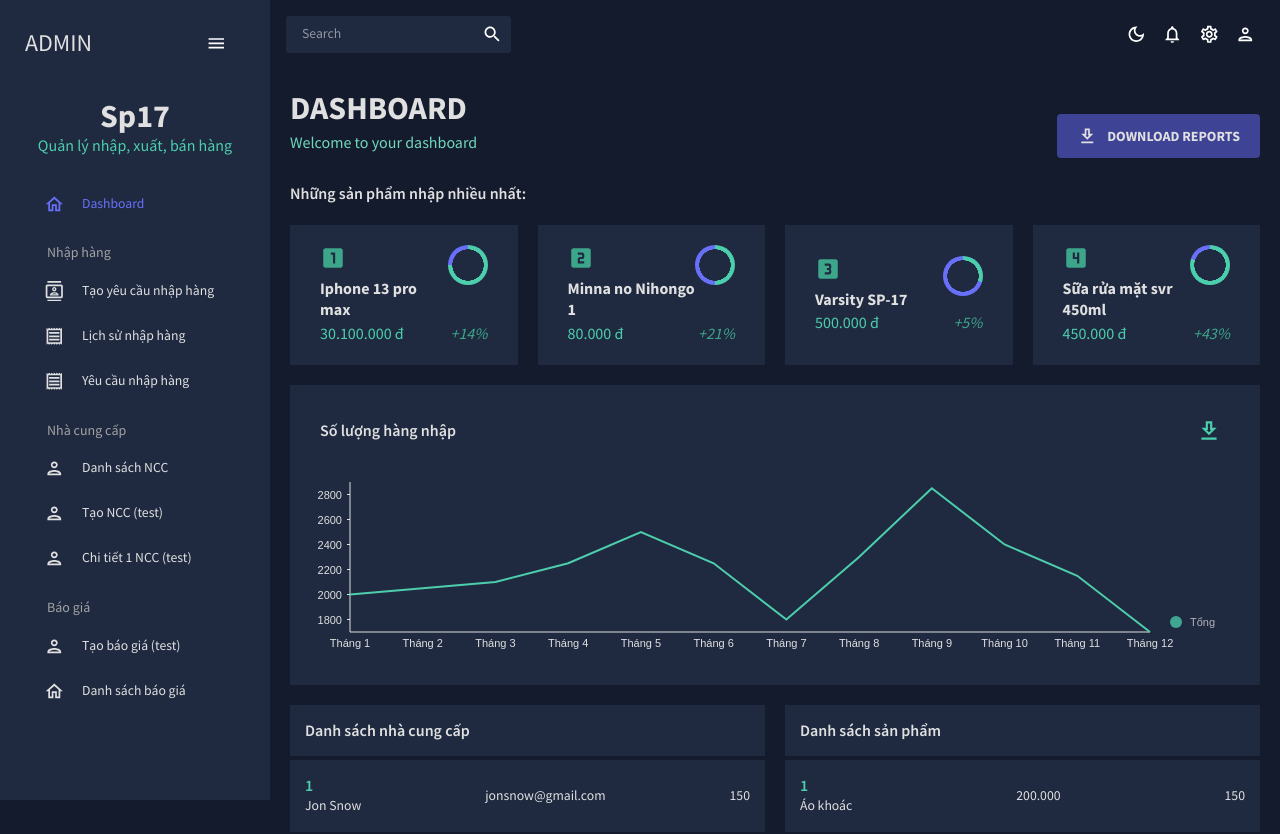
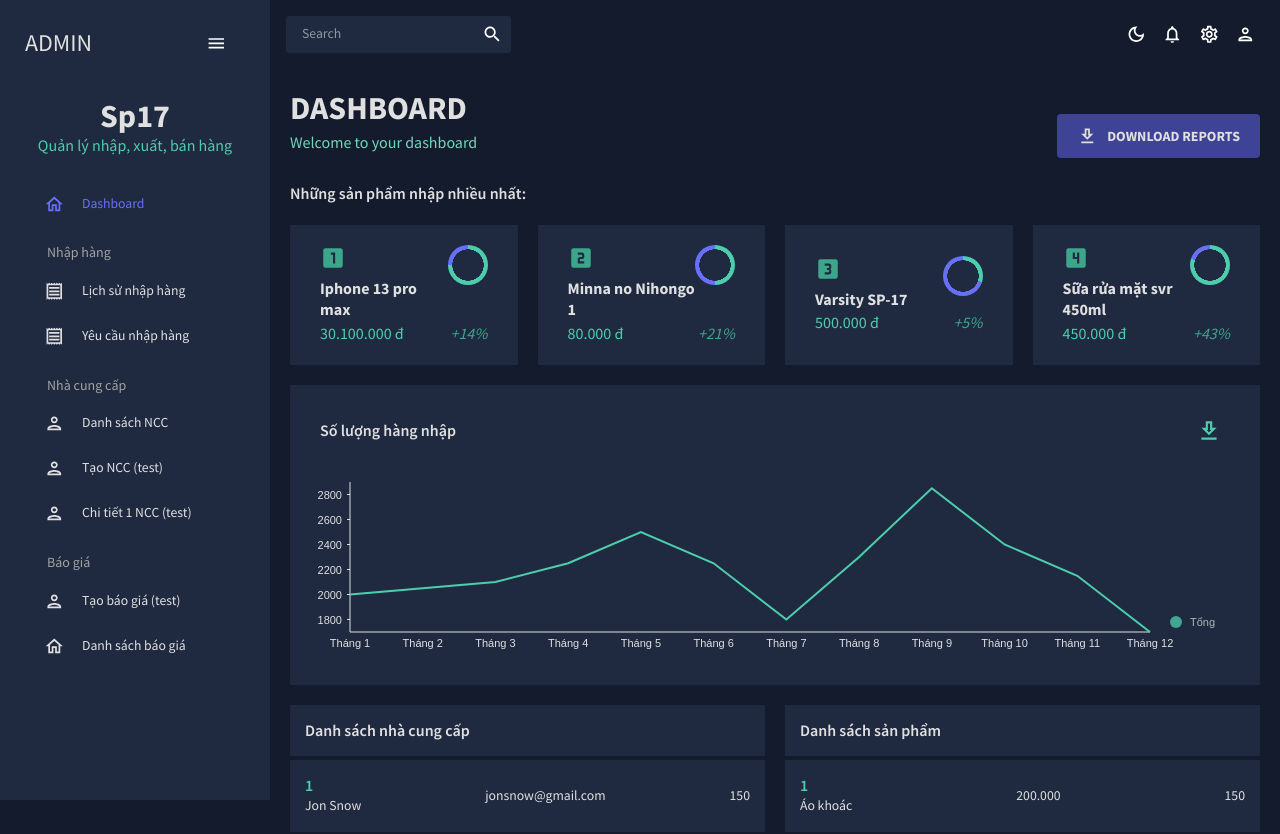
Before and after one commit to monleak/sp-fe, a React (Create React App) app: page / in a window 1280 px wide. Shown: the top 834 px of the page. Built offline with nearby package versions, Linux system fonts and the light colour scheme.

Commit message:
edit sidebar

```diff
--- a/src/scenes/RequestImportProduct/requestImportList.tsx
+++ b/src/scenes/RequestImportProduct/requestImportList.tsx
@@ -16,6 +16,7 @@ import SecurityOutlinedIcon from "@mui/icons-material/SecurityOutlined";
 import MoreOutlinedIcon from '@mui/icons-material/MoreOutlined';
 import DeleteForeverIcon from '@mui/icons-material/DeleteForever';
 import Table from '@mui/material/Table';
+import Tooltip from '@mui/material/Tooltip';
 import TableBody from '@mui/material/TableBody';
 import TableCell from '@mui/material/TableCell';
 import TableContainer from '@mui/material/TableContainer';
@@ -176,9 +177,13 @@ const RequestImportList = () => {
                 {importRequest.status == "REJECT" ?
                   <Chip color="error" variant="outlined" label="Rejected" /> : ""
                 }
+                {importRequest.status == "NULL" ?
+                  <Chip color="error" variant="outlined" label="Null" /> : ""
+                }
               </StyledTableCell>
               <StyledTableCell align="center">{importRequest.createdAt}</StyledTableCell>
               <StyledTableCell align="center">
+              <Tooltip title="Edit">
                 <Button
                 variant="text"
                 startIcon={<MoreOutlinedIcon style={{ color: "white" }} />}
@@ -189,6 +194,8 @@ const RequestImportList = () => {
                   );
                 }}
                 ></Button>
+                </Tooltip>
+                <Tooltip title="Delete">
                   <Button
                   variant="text"
                   startIcon={<DeleteForeverIcon style={{ color: "white" }} />}
@@ -198,6 +205,8 @@ const RequestImportList = () => {
                     }
                   }}
                   ></Button>
+                </Tooltip>
+                <Tooltip title="Báo giá">
                   <Button
                   variant="text"
                   startIcon={<LocalAtmIcon style={{ color: "white" }} />}
@@ -207,6 +216,8 @@ const RequestImportList = () => {
                     );
                   }}
                   ></Button>
+                </Tooltip>
+
               </StyledTableCell>
             </StyledTableRow>
           ))}
--- a/src/scenes/global/Sidebar.tsx
+++ b/src/scenes/global/Sidebar.tsx
@@ -39,12 +39,6 @@ type SidebarItemListProps =
 const sidebarSessions: SidebarItemListProps = [
   { type: "item", to: "/", title: "Dashboard", icon: <HomeOutlinedIcon /> },
   { type: "text", title: "Nhập hàng" },
-  {
-    type: "item",
-    to: "/imports/create",
-    title: "Tạo yêu cầu nhập hàng",
-    icon: <ContactsOutlinedIcon />,
-  },
   {
     type: "item",
     to: "/imports/history",
```
Lines whose indentation alone changed are shown as unchanged.
